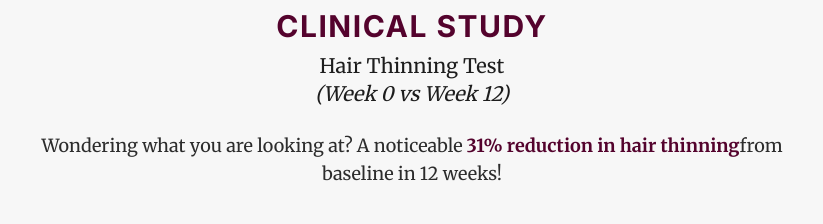
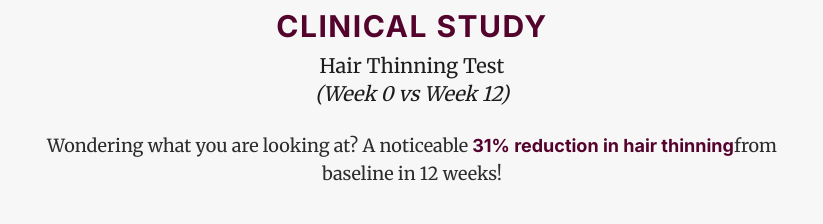
Before and after one commit to BidyutTLS/NnM-NLP11_New_page, a Next.js app: page / in a window 1280 px wide. Shown: the part 10080-10304 px from the top of the page, without its empty margins (228-1051 px from the left). Built offline with nearby package versions, Linux system fonts and the light colour scheme.

Commit message:
Update ClinicalStudySection.js

```diff
--- a/components/ClinicalStudySection.js
+++ b/components/ClinicalStudySection.js
@@ -16,7 +16,7 @@ const ClinicalStudySection = () => {
 
       <p className="mt-6 max-w-3xl mx-auto text-lg">
         Wondering what you are looking at? A noticeable
-        <span className="font-bold text-[#54032d] ml-1">
+        <span className="font-bold text-[#54032d] font-inter ml-1">
           31% reduction in hair thinning
         </span>
         from baseline in 12 weeks!
```
